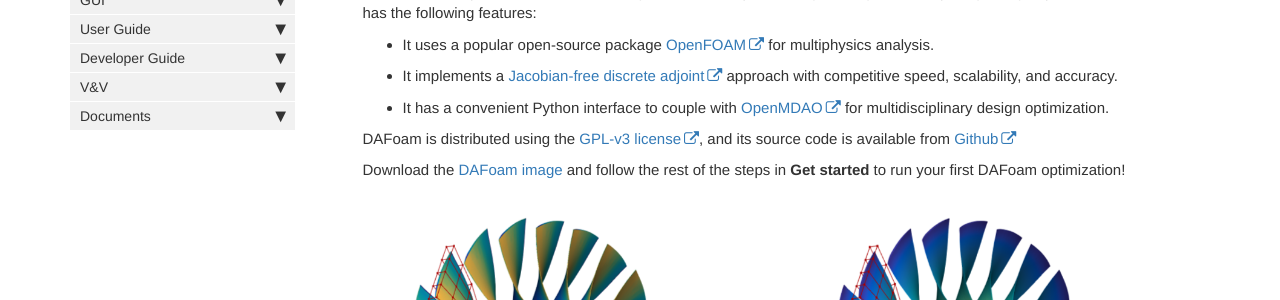
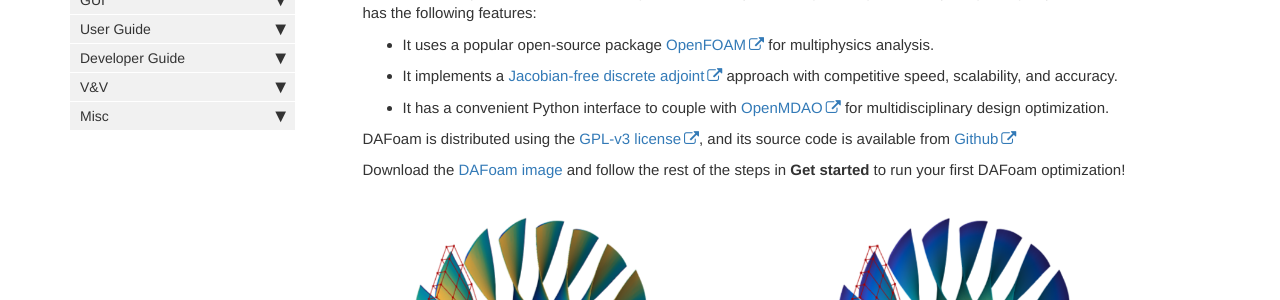
Before and after one commit to DAFoam/DAFoam.github.io, a Jekyll site: the page built from index.md, in a window 1280 px wide. Shown: the part 381-681 px from the top of the page. Built offline with Jekyll 4.4.1, drawn with Linux system fonts in a browser that asks for light colours; comment, search, counter and statistics services are not loaded.

Commit message:
content update

```diff
--- a/_data/sidebars/mydoc_sidebar.yml
+++ b/_data/sidebars/mydoc_sidebar.yml
@@ -293,7 +293,7 @@ entries:
       url: /mydoc_validations_rae2822.html
       output: web, pdf
 
-  - title: Documents
+  - title: Misc
     output: web, pdf
     folderitems:
 
@@ -308,3 +308,7 @@ entries:
     - title: Workshops
       url: /mydoc_workshops.html
       output: web, pdf
+
+    - title: Acknowledgement
+      url: /mydoc_acknowledgement.html
+      output: web, pdf
```
